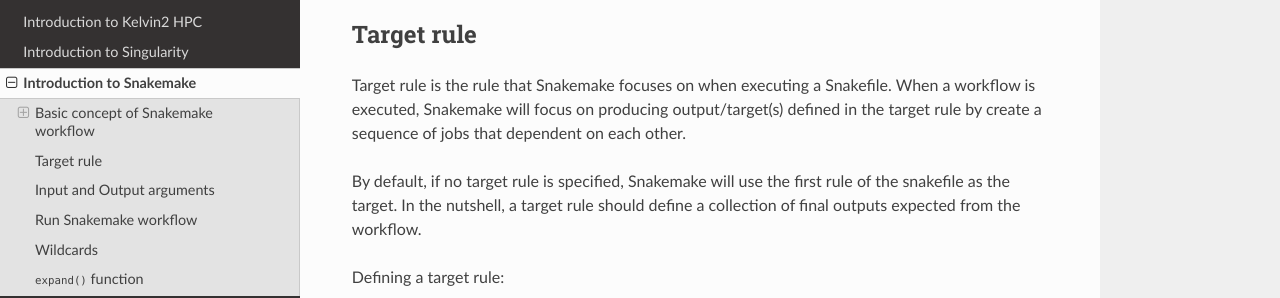
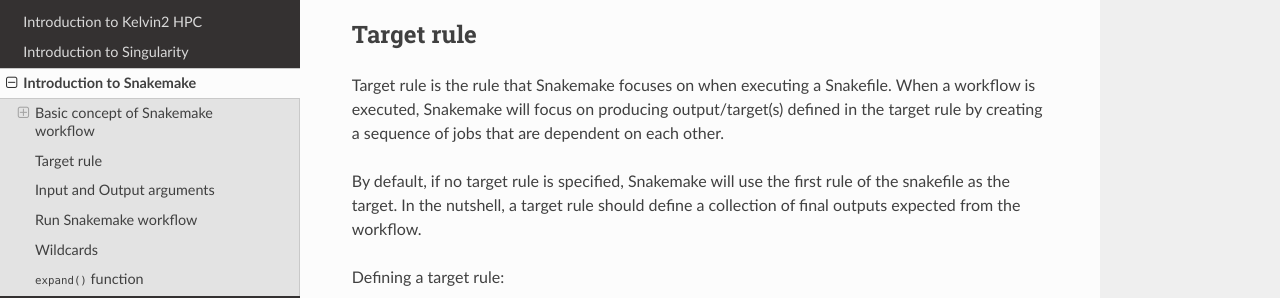
Before and after one commit to sirintra/PMC-PC-training, a Sphinx documentation site: the page built from docs/source/snakemake.rst, in a window 1280 px wide and 900 px high, scrolled down 1700 px. Shown: the part 182-480 px from the top of the window. Built offline with Sphinx 7.4.7 and the Read the Docs theme 2.0.0, drawn with Linux system fonts in a browser that asks for light colours.

Commit message:
Update snakemake.rst

```diff
--- a/docs/source/snakemake.rst
+++ b/docs/source/snakemake.rst
@@ -73,7 +73,7 @@ Given a set of targets (outputs), Snakemake will find a composition of rules to
 Target rule
 ************************************
 
-Target rule is the rule that Snakemake focuses on when executing a Snakefile. When a workflow is executed, Snakemake will focus on producing output/target(s) defined in the target rule by create a sequence of jobs that dependent on each other.
+Target rule is the rule that Snakemake focuses on when executing a Snakefile. When a workflow is executed, Snakemake will focus on producing output/target(s) defined in the target rule by creating a sequence of jobs that are dependent on each other.
 
 By default, if no target rule is specified, Snakemake will use the first rule of the snakefile as the target. In the nutshell, a target rule should define a collection of final outputs expected from the workflow.
 
```
